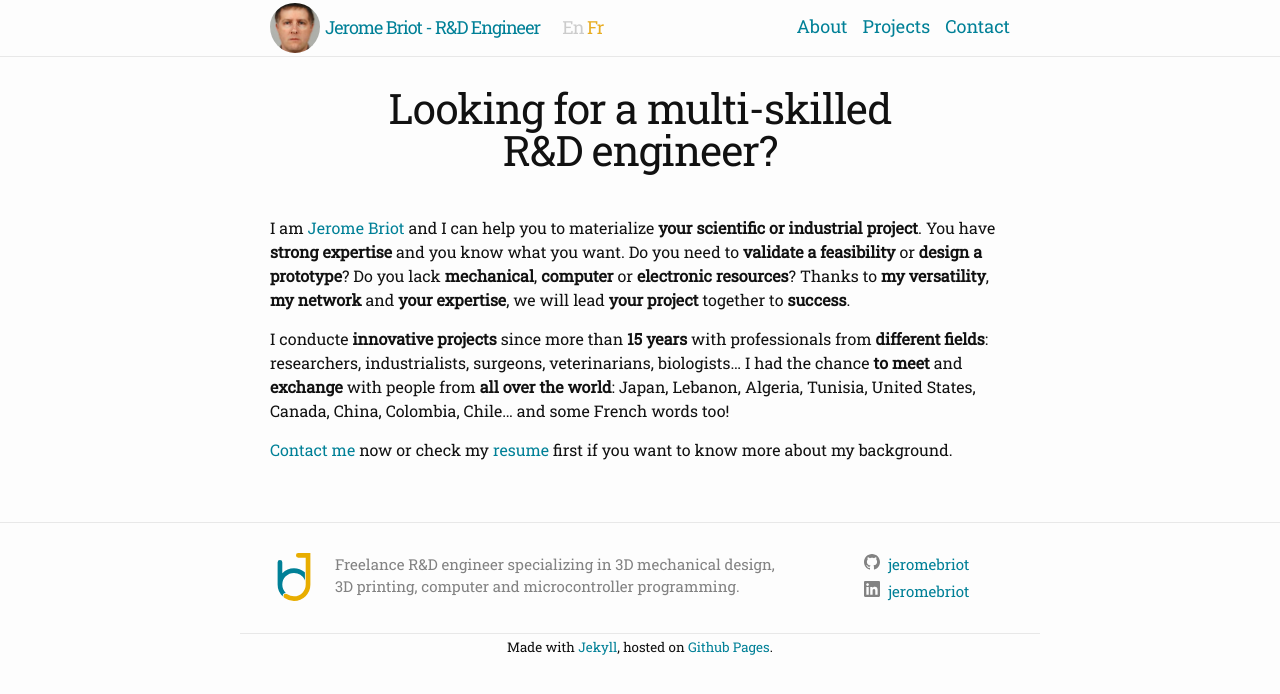
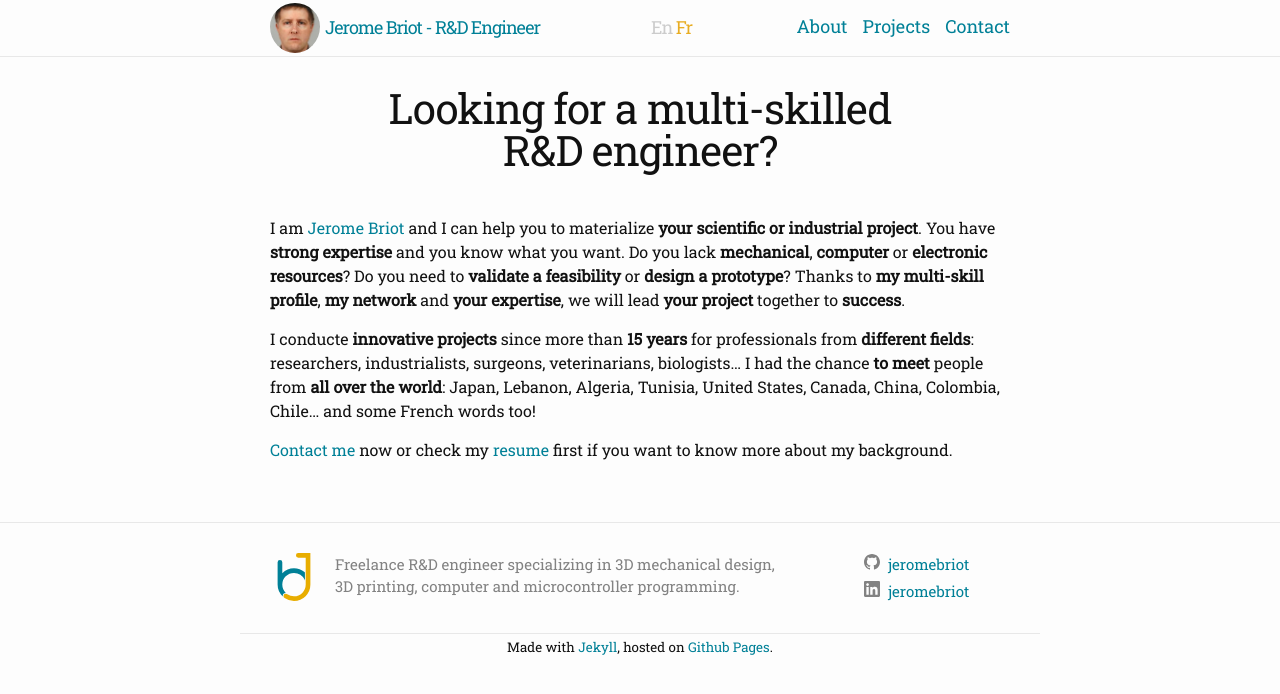
Before and after one commit to JeromeBriot/jeromebriot.github.io, a Jekyll site: the page built from index.md, in a window 1280 px wide. Shown: the top 694 px of the page. Built offline with Jekyll 4.4.1, drawn with Linux system fonts in a browser that asks for light colours.

Commit message:
Add projects layout Refactor projects pages Improve landing page content

```diff
--- a/_includes/header.html
+++ b/_includes/header.html
@@ -10,19 +10,21 @@
 		<a class="site-title" rel="author" href="{{ "/fr/" | relative_url }}">{{ site.author.fr | escape }} - {{ site.job.fr | escape }}</a>
 	{% endif %}
 
+	{% assign margin-left = "15%" %}
+
 	{% if page.lang == "en" %}
 		{% assign pages=site.pages | where:"ref", page.ref | where:"lang", "fr" %}
 		{% if pages.size > 0 %}
-		 <p class="site-title" style="float:left; margin-left: 3%; text-align: left; color:#ccc;">En&nbsp;</p><a href="{{ pages[0].url | prepend: site.baseurl }}" class="site-title" title="Parlez-vous français ?" style="color: #E8AD23">Fr</a>
+		 <p class="site-title" style="float:left; margin-left: {{ margin-left }}; text-align: left; color:#ccc;">En&nbsp;</p><a href="{{ pages[0].url | prepend: site.baseurl }}" class="site-title" title="Parlez-vous français ?" style="color: #E8AD23">Fr</a>
 		 {% else %}
-		 <p class="site-title" style="float:left; margin-left: 3%; text-align: left; color:#ccc;">En&nbsp;Fr</p>
+		 <p class="site-title" style="float:left; margin-left: {{ margin-left }}; text-align: left; color:#ccc;">En&nbsp;Fr</p>
 		{% endif %}
 	{% else %}
 		{% assign pages=site.pages | where:"ref", page.ref | where:"lang", "en" %}
 		{% if pages.size > 0 %}
-		 <a href="{{ pages[0].url | prepend: site.baseurl }}" class="site-title" title="Do you speak English?" style="float:left; margin-left: 3%;color: #E8AD23">En</a><p class="site-title" style="text-align: left; color:#ccc;">&nbsp;Fr</p>
+		 <a href="{{ pages[0].url | prepend: site.baseurl }}" class="site-title" title="Do you speak English?" style="float:left; margin-left: {{ margin-left }};color: #E8AD23">En</a><p class="site-title" style="text-align: left; color:#ccc;">&nbsp;Fr</p>
 		 {% else %}
-		 <p class="site-title" style="float:left; margin-left: 3%; text-align: left; color:#ccc;">En&nbsp;Fr</p>
+		 <p class="site-title" style="float:left; margin-left: {{ margin-left }}; text-align: left; color:#ccc;">En&nbsp;Fr</p>
 		{% endif %}
 	{% endif %}
 
--- a/index.md
+++ b/index.md
@@ -8,8 +8,8 @@ ref: index
 level: 0
 ---
 
-I am [Jerome Briot]({{ "/" | relative_url }}) and I can help you to materialize **your scientific or industrial project**. You have **strong expertise** and you know what you want. Do you need to **validate a feasibility** or **design a prototype**? Do you lack **mechanical**, **computer** or **electronic resources**? Thanks to **my versatility**, **my network** and **your expertise**, we will lead **your project** together to **success**.
+I am [Jerome Briot]({{ "/" | relative_url }}) and I can help you to materialize **your scientific or industrial project**. You have **strong expertise** and you know what you want. Do you lack **mechanical**, **computer** or **electronic resources**? Do you need to **validate a feasibility** or **design a prototype**? Thanks to **my multi-skill profile**, **my network** and **your expertise**, we will lead **your project** together to **success**.
 
-I conducte **innovative projects** since more than **15 years** with professionals from **different fields**: researchers, industrialists, surgeons, veterinarians, biologists... I had the chance **to meet** and **exchange** with people from **all over the world**: Japan, Lebanon, Algeria, Tunisia, United States, Canada, China, Colombia, Chile... and some French words too!
+I conducte **innovative projects** since more than **15 years** for professionals from **different fields**: researchers, industrialists, surgeons, veterinarians, biologists... I had the chance **to meet** people from **all over the world**: Japan, Lebanon, Algeria, Tunisia, United States, Canada, China, Colombia, Chile... and some French words too!
 
 [Contact me]({{ "/contact/" | relative_url }}) now or check my [resume]({{ "/resume/" | relative_url }}) first if you want to know more about my background.
```
Also changed, not shown: _data/projects.yml (added, +25 -0 lines), _layouts/projects.html (added, +29 -0 lines), accueil.md (+2 -2 lines), projects.md (+1 -30 lines), projets.md (+1 -29 lines).
